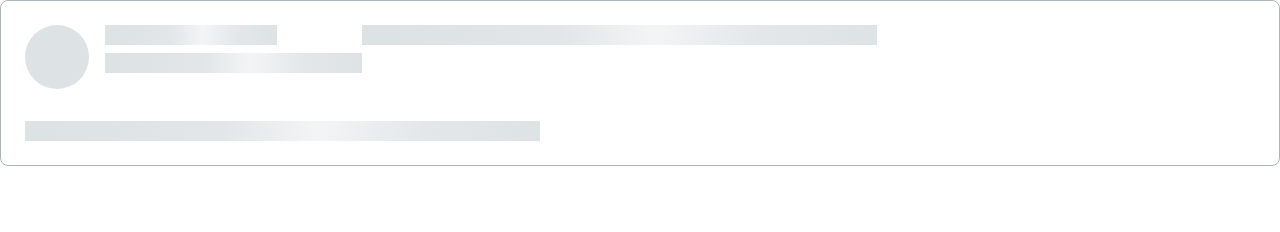
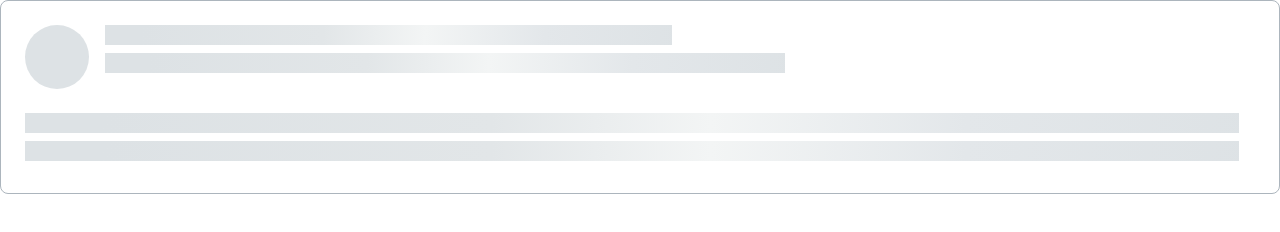
Before and after one commit to js-tasks-ru/htmlcss-20231222_gladysheva-pv, a website: page 04-lection2/02-skeleton/index.html in a window 1280 px wide. Drawn offline with Linux system fonts and the light colour scheme.

Commit message:
4 task. skeleton. fix

```diff
--- a/04-lection2/02-skeleton/index.html
+++ b/04-lection2/02-skeleton/index.html
@@ -7,15 +7,17 @@
     </head>
     <body>
         <div class="skeleton">
-            <svg class="skeleton__circle" width="64" height="64" viewBox="0 0 64 64" fill="none" xmlns="http://www.w3.org/2000/svg">
-                <circle cx="32" cy="32" r="32" fill="#DDE2E5"/>
-            </svg>
-            <div class="wrapper">
-                <div class="skeleton__item" style="width: 172px;"></div>
-                <div class="skeleton__item" style="width: 257px;"></div>
+            <div class="wrapper_icon">
+                <svg class="skeleton__circle" width="64" height="64" viewBox="0 0 64 64" fill="none" xmlns="http://www.w3.org/2000/svg">
+                    <circle cx="32" cy="32" r="32" fill="#DDE2E5"/>
+                </svg>
+                <div class="wrapper_icon_text">
+                    <div class="skeleton__item skeleton__item_min"></div>
+                    <div class="skeleton__item skeleton__item_middle"></div>
+                </div>
             </div>
-            <div class="skeleton__item" style="width: 515px;"></div>
-            <div class="skeleton__item" style="width: 515px;"></div>
+            <div class="skeleton__item"></div>
+            <div class="skeleton__item"></div>
         </div>
     </body>
 </html>
--- a/04-lection2/02-skeleton/skeleton.css
+++ b/04-lection2/02-skeleton/skeleton.css
@@ -1,16 +1,32 @@
 .skeleton {
     border: solid 1px var(--grey-3);
     border-radius: 8px;
-    padding: 24px;
+    padding: 24px 40px 32px 24px;
     display: flex;
-    align-content: flex-start;
-    flex-wrap: wrap;
+    flex-direction: column;
+}
+
+.wrapper_icon {
+    display: flex;
+}
+
+.wrapper_icon_text {
+    flex-basis: 100%;
 }
 
 .skeleton__item {
     background: linear-gradient(93deg, #DDE2E5 6.44%, #E2E6E8 38.47%, #F3F5F5 56.48%, #E3E7EA 77.5%, #DDE2E5 102.52%);
     height: 20px;
+    width: 100%;
     flex-shrink: 0;
+}
+
+.skeleton__item_min {
+    width: 50%;
+}
+
+.skeleton__item_middle {
+    width: 60%;
 }
 
 .skeleton__circle {
```
